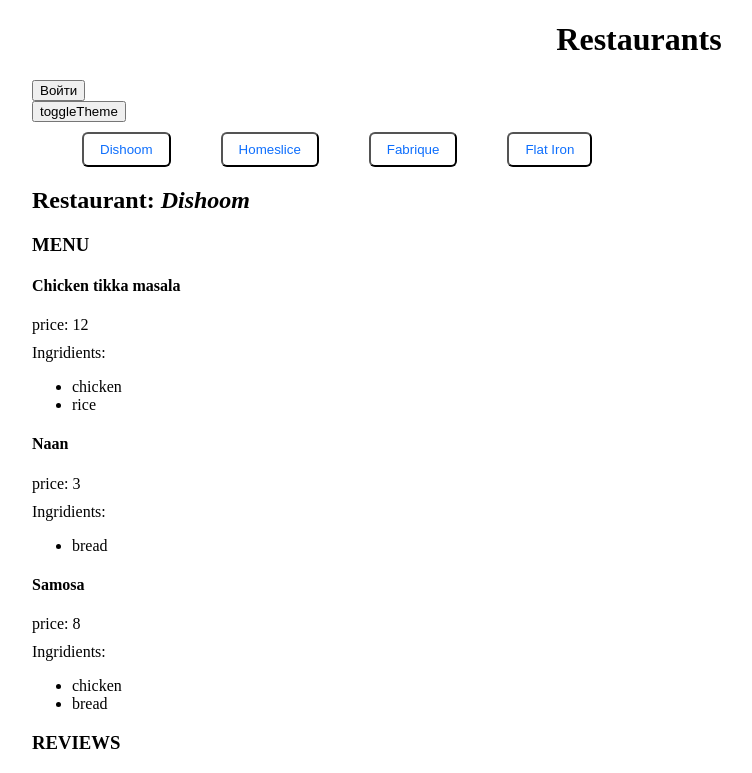
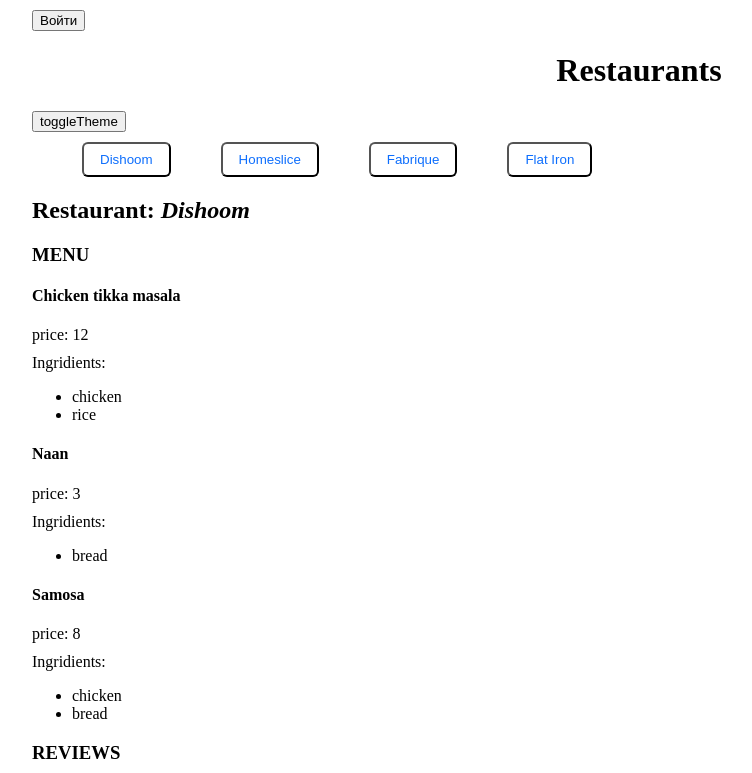
Before and after one commit to rattvol/ReactHomeWork, a React (Vite) app: page / in a window 1280 px wide. Shown: the top 773 px of the page, without its empty margins (26-778 px from the left). Built offline with nearby package versions, Linux system fonts and the light colour scheme.

Commit message:
lesson6 review fix

```diff
--- a/src/components/app/app.jsx
+++ b/src/components/app/app.jsx
@@ -7,7 +7,6 @@
 import { ThemeContextProvider } from "../themeContext/component";
 import { UserContextProvider } from "../userContext/component";
 import { SwitchThemeButton } from "../switchThemeButton/switchThemeButton";
-import { SwitchUserButton } from "../switchUserButton/switchUserButton";
 import { TabButton } from "./tabButton";
 
 const useTab = () => {
@@ -26,10 +25,9 @@
   );
 
   return (
-    <Layout>
+    <ThemeContextProvider>
       <UserContextProvider>
-        <SwitchUserButton />
-        <ThemeContextProvider>
+        <Layout>
           <SwitchThemeButton />
           <div>
             {restaurants.map(({ id, name }) => {
@@ -46,8 +44,8 @@
               {activeRestaurant && <Restaurant restaurant={activeRestaurant} />}
             </div>
           </div>
-        </ThemeContextProvider>
+        </Layout>
       </UserContextProvider>
-    </Layout>
+    </ThemeContextProvider>
   );
 };
--- a/src/components/counter/counter.jsx
+++ b/src/components/counter/counter.jsx
@@ -1,16 +1,33 @@
 import { useCounter } from "../useCounter/useCounter";
-import { useUser } from "../userContext/component";
+import classNames from "classnames";
+import { useTheme } from "../themeContext/component";
+import styles from "./styles.module.css";
 
 export const Counter = () => {
   const { counter, increase, decrease } = useCounter(0);
-  const { value } = useUser();
-  if (!value) return;
+  const { value: themeMode } = useTheme();
 
   return (
     <div>
-      <button onClick={increase}>+</button>
+      <button
+        className={classNames({
+          [styles.buttonDefault]: themeMode === "bw",
+          [styles.buttonYellow]: themeMode === "yellow",
+        })}
+        onClick={increase}
+      >
+        +
+      </button>
       {counter}
-      <button onClick={decrease}>-</button>
+      <button
+        className={classNames({
+          [styles.buttonDefault]: themeMode === "bw",
+          [styles.buttonYellow]: themeMode === "yellow",
+        })}
+        onClick={decrease}
+      >
+        -
+      </button>
     </div>
   );
 };
--- /dev/null
+++ b/src/components/counter/styles.module.css
@@ -0,0 +1,7 @@
+.buttonDefault {
+  background-color: gray;
+}
+
+.buttonYellow {
+  background-color: yellow;
+}
--- a/src/components/header/header.jsx
+++ b/src/components/header/header.jsx
@@ -1,9 +1,11 @@
 import { ProgressBar } from "../progressBar/progressBar";
+import { SwitchUserButton } from "../switchUserButton/switchUserButton";
 
 export const Header = () => {
   return (
     <>
       <header>
+        <SwitchUserButton />
         <ProgressBar />
         <h1>
           <center>Restaurants</center>
--- a/src/components/restaurant/menu.jsx
+++ b/src/components/restaurant/menu.jsx
@@ -1,6 +1,9 @@
 import { Counter } from "../counter/counter.jsx";
+import { useUser } from "../userContext/component.jsx";
 
 export const Menu = ({ name, price, ingredients }) => {
+  const { value } = useUser();
+
   return (
     <div>
       <h4>{name}</h4>
@@ -13,7 +16,7 @@
           <div>-</div>
         )}
       </ul>
-      <Counter />
+      {value && <Counter />}
     </div>
   );
 };
--- a/src/components/switchThemeButton/switchThemeButton.jsx
+++ b/src/components/switchThemeButton/switchThemeButton.jsx
@@ -1,6 +1,6 @@
 import { useTheme } from "../themeContext/component";
 
 export const SwitchThemeButton = () => {
-  var { toggleButton } = useTheme();
+  const { toggleButton } = useTheme();
   return <button onClick={toggleButton}>toggleTheme</button>;
 };
--- /dev/null
+++ b/src/components/switchUserButton/styles.module.css
@@ -0,0 +1,7 @@
+.buttonDefault {
+  background-color: white;
+}
+
+.buttonYellow {
+  background-color: yellow;
+}
--- a/src/components/switchUserButton/switchUserButton.jsx
+++ b/src/components/switchUserButton/switchUserButton.jsx
@@ -1,4 +1,7 @@
 import { useUser } from "../userContext/component";
+import classNames from "classnames";
+import styles from "./styles.module.css";
+import { useTheme } from "../themeContext/component";
 
 function getText(userName) {
   return userName ? "User: " + userName : "";
@@ -9,12 +12,23 @@
 }
 
 export const SwitchUserButton = () => {
-  var { value, toggleButton } = useUser();
-  var text = getText(value);
-  var buttonValue = getButtonValue(value);
+  const { value, toggleButton } = useUser();
+  const text = getText(value);
+  const buttonValue = getButtonValue(value);
+  const { value: themeMode } = useTheme();
+
   return (
     <div>
-      <button onClick={toggleButton}>{buttonValue}</button> {text}
+      <button
+        className={classNames({
+          [styles.buttonDefault]: themeMode === "bw",
+          [styles.buttonYellow]: themeMode === "yellow",
+        })}
+        onClick={toggleButton}
+      >
+        {buttonValue}
+      </button>{" "}
+      {text}
     </div>
   );
 };
```
